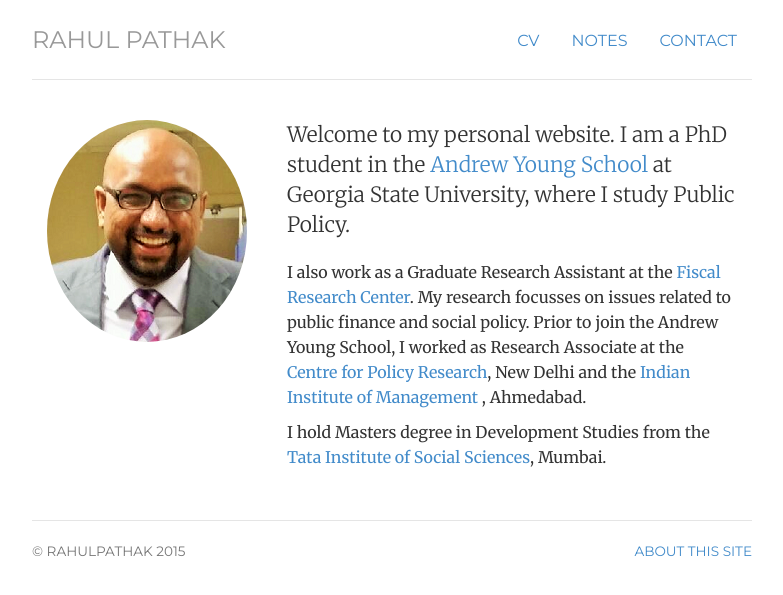
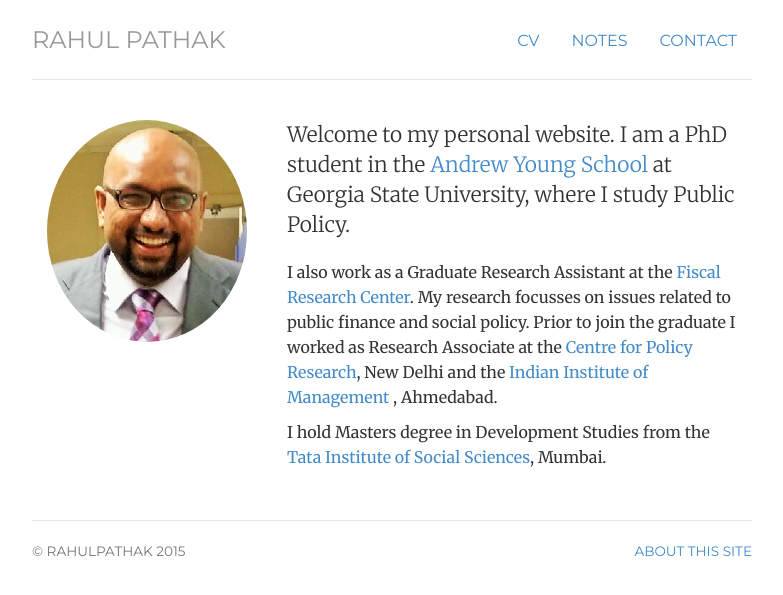
Before and after one commit to pathak-rahul/pathak-rahul.github.io, a Jekyll site: the page built from index.html, in a window 1280 px wide. Shown: the top 595 px of the page, without its empty margins (248-1031 px from the left). Built offline with Jekyll 4.4.1, drawn with Linux system fonts in a browser that asks for light colours.

Commit message:
Update index.html

```diff
--- a/index.html
+++ b/index.html
@@ -14,7 +14,7 @@
 	</div>
 	<div itemscope itemtype="http://data-vocabulary.org/Person" class="col-sm-8">
 	<p class="lead"> Welcome to my personal website. I am a PhD student in the <a href="http://aysps.gsu.edu/"> Andrew Young School</a> at Georgia State University, where I study Public Policy.</p>
-	<p> I also work as a Graduate Research Assistant at the <a href="http://frc.gsu.edu/">Fiscal Research Center</a>. My research focusses on issues related to public finance and social policy. Prior to join the Andrew Young School, I worked as Research Associate at the <a href="http://www.cprindia.org/"> Centre for Policy Research</a>, New Delhi and  the <a href="http://www.iimahd.ernet.in/"> Indian Institute of Management </a>, Ahmedabad.</span> </p>
+	<p> I also work as a Graduate Research Assistant at the <a href="http://frc.gsu.edu/">Fiscal Research Center</a>. My research focusses on issues related to public finance and social policy. Prior to join the graduate  I worked as Research Associate at the <a href="http://www.cprindia.org/"> Centre for Policy Research</a>, New Delhi and  the <a href="http://www.iimahd.ernet.in/"> Indian Institute of Management </a>, Ahmedabad.</span> </p>
 
 	<p> I hold Masters degree in Development Studies from the <a href="http://tiss.edu/"> Tata Institute of Social Sciences</a>, Mumbai.
 
```
